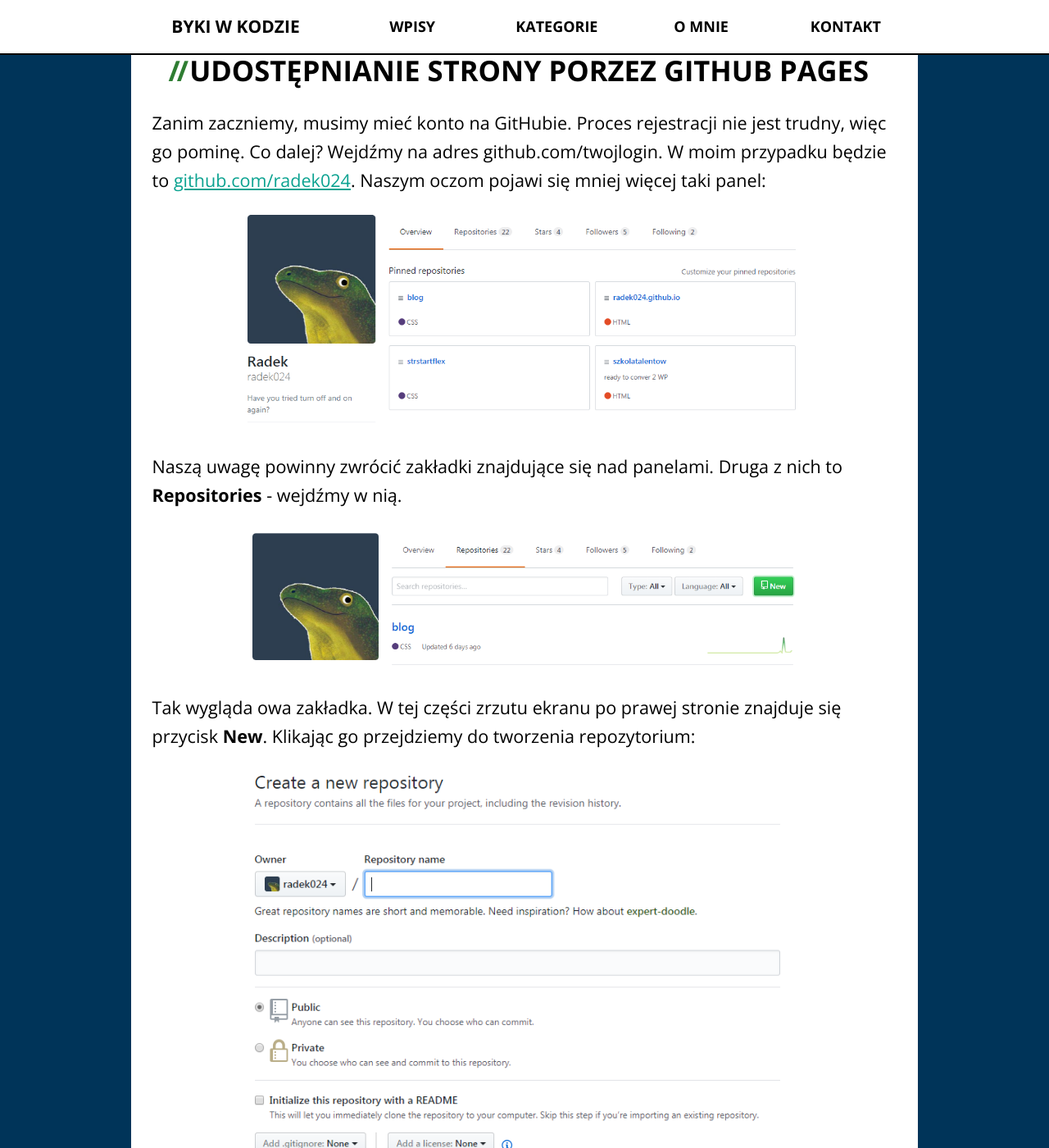
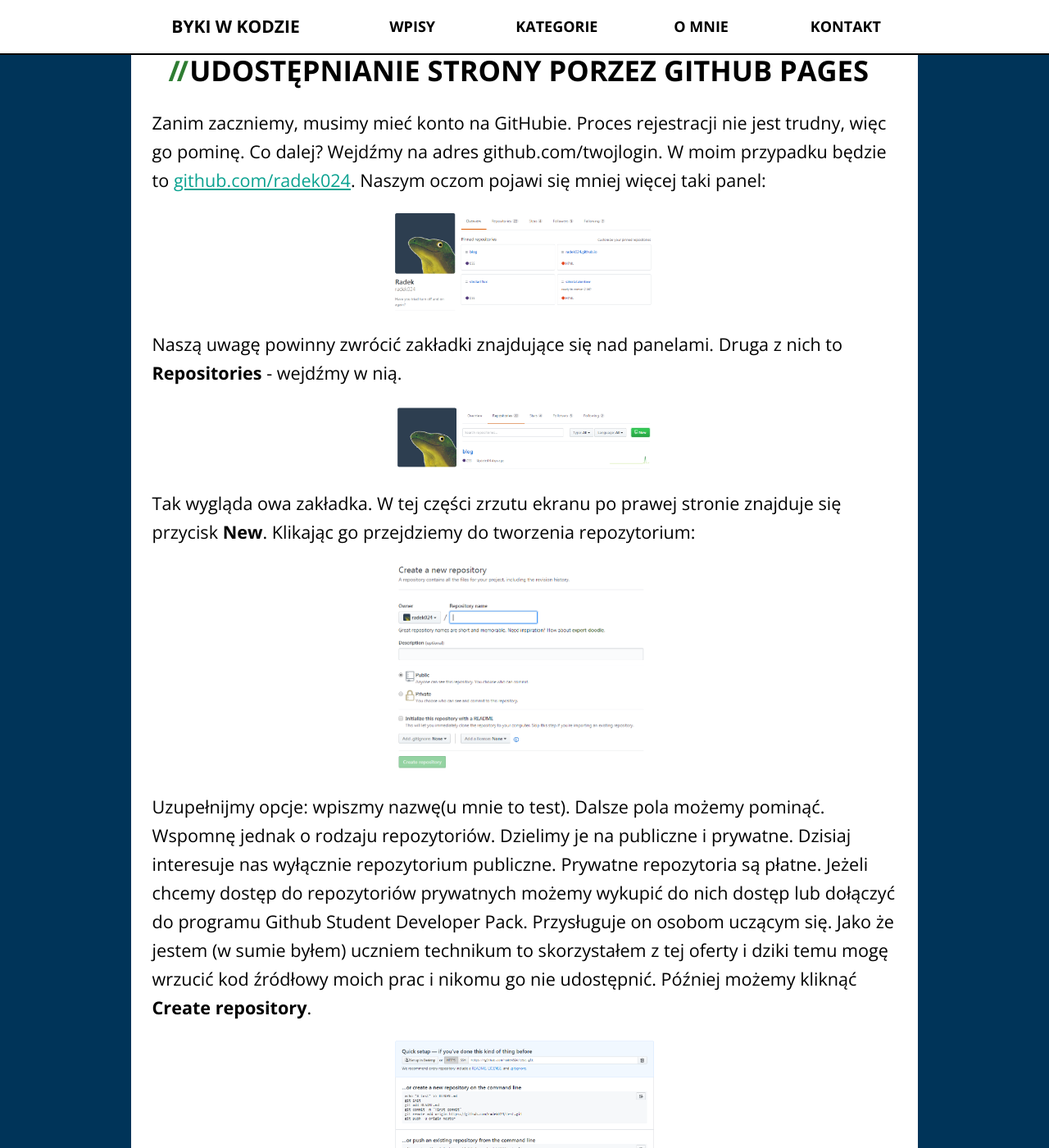
Before and after one commit to radek024/blog, a Jekyll site: the page built from _posts/2017-07-14-github-pages.md, in a window 1280 px wide and 1400 px high, scrolled down 1561 px. Shown: the whole window at 82% size. Built offline with Jekyll 4.4.1, drawn with Linux system fonts in a browser that asks for light colours; comment, search, counter and statistics services are not loaded.

Commit message:
img fixes

```diff
--- a/css/style.css
+++ b/css/style.css
@@ -344,7 +344,8 @@
 }
 
 .post .content p:not(.meta) img{
-  width: 75%;
+  display: block;
+  width: 35%;
   transform: translateX(-50%);
   position: relative;
   left: 50%;
```
